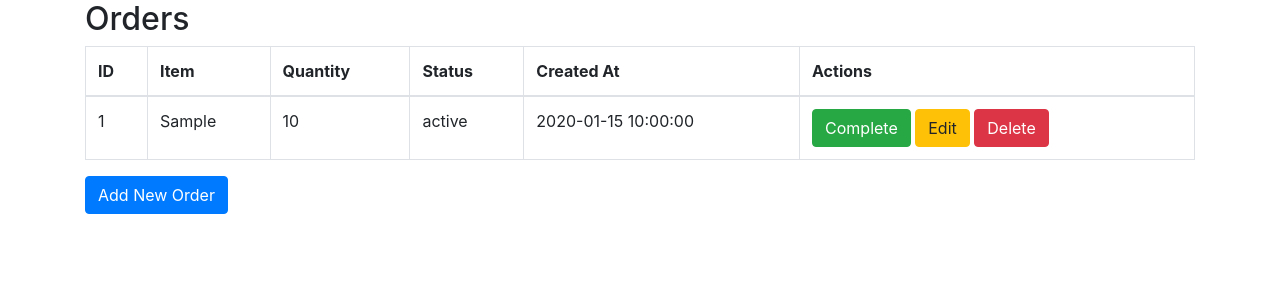
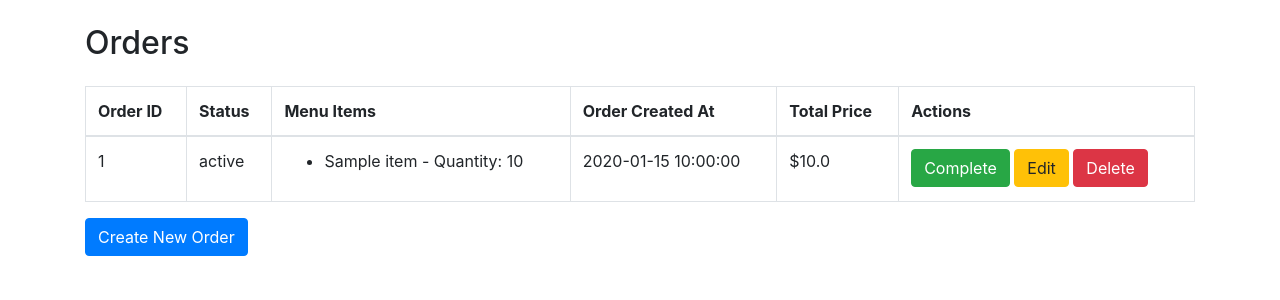
Before and after one commit to codeteme/addis-order, a Flask app: page /orders in a window 1280 px wide. Shown: the top 300 px of the page. Run offline with Flask 3, Linux system fonts and the light colour scheme; tables that the repository leaves empty hold one stand-in row (values such as "Sample post"); some libraries are stand-ins or nearby versions.

Commit message:
Add OrderItem model and calculate order price

```diff
--- a/app.py
+++ b/app.py
@@ -1,6 +1,6 @@
 from flask import Flask, request, redirect, url_for, render_template
 from flask_migrate import Migrate
-from models import db, Order, MenuItemCategory, MenuItem  # Import new models
+from models import db, Order, OrderItem, MenuItem, MenuItemCategory  # Import models
 
 # Initialize Flask app
 app = Flask(__name__)
@@ -22,17 +22,38 @@ with app.app_context():
 def index():
     return "Welcome to the Order Management System!"
 
-# Route to add a new order
 @app.route('/add_order', methods=['GET', 'POST'])
 def add_order():
+    menu_items = MenuItem.query.all()  # Get all available menu items
+
     if request.method == 'POST':
-        item = request.form.get('item')
-        quantity = request.form.get('quantity')
-        order = Order(item=item, quantity=quantity)
+        order = Order()
         db.session.add(order)
+        db.session.flush()  # Flush to get the order ID before adding order items
+
+        total_price = 0.0
+
+        # Loop through the submitted menu items and quantities
+        for menu_item_id, quantity in request.form.items():
+            if menu_item_id.startswith('item_'):  # Filter for menu item entries
+                menu_item_id = int(menu_item_id.split('_')[1])  # Extract ID
+                quantity = int(quantity)
+
+                if quantity > 0:
+                    menu_item = MenuItem.query.get(menu_item_id)
+                    order_item = OrderItem(order_id=order.id, menu_item_id=menu_item.id, quantity=quantity)
+                    db.session.add(order_item)
+
+                    # Update total price
+                    total_price += menu_item.price * quantity
+
+        # Update the order with the calculated total price
+        order.total_price = total_price
         db.session.commit()
+
         return redirect(url_for('view_orders'))
-    return render_template('add_order.html')
+
+    return render_template('add_order.html', menu_items=menu_items)
 
 # Route to view all orders
 @app.route('/orders')
@@ -43,13 +64,31 @@ def view_orders():
 # Route to edit an order
 @app.route('/edit_order/<int:id>', methods=['GET', 'POST'])
 def edit_order(id):
-    order = Order.query.get_or_404(id)
+    order = Order.query.get_or_404(id)  # Get the order by ID
+    order_items = OrderItem.query.filter_by(order_id=id).all()  # Get the associated order items
+
     if request.method == 'POST':
-        order.item = request.form.get('item')
-        order.quantity = request.form.get('quantity')
+        total_price = 0.0
+
+        # Loop through the submitted menu items and their updated quantities
+        for order_item in order_items:
+            new_quantity = int(request.form.get(f'quantity_{order_item.id}', 0))
+
+            # Update quantity if it's greater than zero
+            if new_quantity > 0:
+                order_item.quantity = new_quantity
+                total_price += order_item.menu_item.price * new_quantity
+            else:
+                # If quantity is zero, delete the order item
+                db.session.delete(order_item)
+
+        # Update the total price of the order
+        order.total_price = total_price
         db.session.commit()
+
         return redirect(url_for('view_orders'))
-    return render_template('edit_order.html', order=order)
+
+    return render_template('edit_order.html', order=order, order_items=order_items)
 
 # Route to mark an order as completed
 @app.route('/complete_order/<int:id>')
--- a/templates/orders.html
+++ b/templates/orders.html
@@ -1,20 +1,22 @@
 <!DOCTYPE html>
-<html>
+<html lang="en">
 <head>
-    <title>Order List</title>
+    <meta charset="UTF-8">
+    <meta name="viewport" content="width=device-width, initial-scale=1.0">
+    <title>Orders</title>
     <link rel="stylesheet" href="https://maxcdn.bootstrapcdn.com/bootstrap/4.5.2/css/bootstrap.min.css">
 </head>
 <body>
     <div class="container">
-        <h2>Orders</h2>
+        <h2 class="my-4">Orders</h2>
         <table class="table table-bordered">
             <thead>
                 <tr>
-                    <th>ID</th>
-                    <th>Item</th>
-                    <th>Quantity</th>
-                    <th>Status</th>  <!-- New column for status -->
-                    <th>Created At</th>
+                    <th>Order ID</th>
+                    <th>Status</th>
+                    <th>Menu Items</th>
+                    <th>Order Created At</th> <!-- New column for order creation time -->
+                    <th>Total Price</th>
                     <th>Actions</th>
                 </tr>
             </thead>
@@ -22,22 +24,28 @@
                 {% for order in orders %}
                 <tr>
                     <td>{{ order.id }}</td>
-                    <td>{{ order.item }}</td>
-                    <td>{{ order.quantity }}</td>
-                    <td>{{ order.status }}</td>  <!-- Display the status -->
-                    <td>{{ order.created_at }}</td>
+                    <td>{{ order.status }}</td>
+                    <td>
+                        <ul>
+                            {% for order_item in order.order_items %}
+                                <li>{{ order_item.menu_item.item_name }} - Quantity: {{ order_item.quantity }}</li>
+                            {% endfor %}
+                        </ul>
+                    </td>
+                    <td>{{ order.created_at.strftime('%Y-%m-%d %H:%M:%S') }}</td> <!-- Display order creation time -->
+                    <td>${{ order.total_price }}</td>
                     <td>
                         {% if order.status == 'active' %}
                             <a href="{{ url_for('complete_order', id=order.id) }}" class="btn btn-success">Complete</a>
                         {% endif %}
-                        <a href="{{ url_for('edit_order', id=order.id) }}" class="btn btn-warning">Edit</a>
+                        <a href="{{ url_for('edit_order', id=order.id) }}" class="btn btn-warning">Edit</a> <!-- Edit button -->
                         <a href="{{ url_for('delete_order', id=order.id) }}" class="btn btn-danger">Delete</a>
                     </td>
                 </tr>
                 {% endfor %}
             </tbody>
         </table>
-        <a href="{{ url_for('add_order') }}" class="btn btn-primary">Add New Order</a>
+        <a href="{{ url_for('add_order') }}" class="btn btn-primary">Create New Order</a>
     </div>
 </body>
 </html>
```
Also changed, not shown: migrations/versions/8edb7440fccd_add_orderitem_model_and_calculate_order_.py (added, +36 -0 lines), models.py (+13 -3 lines), templates/add_order.html (+22 -9 lines), templates/edit_order.html (+27 -10 lines).
